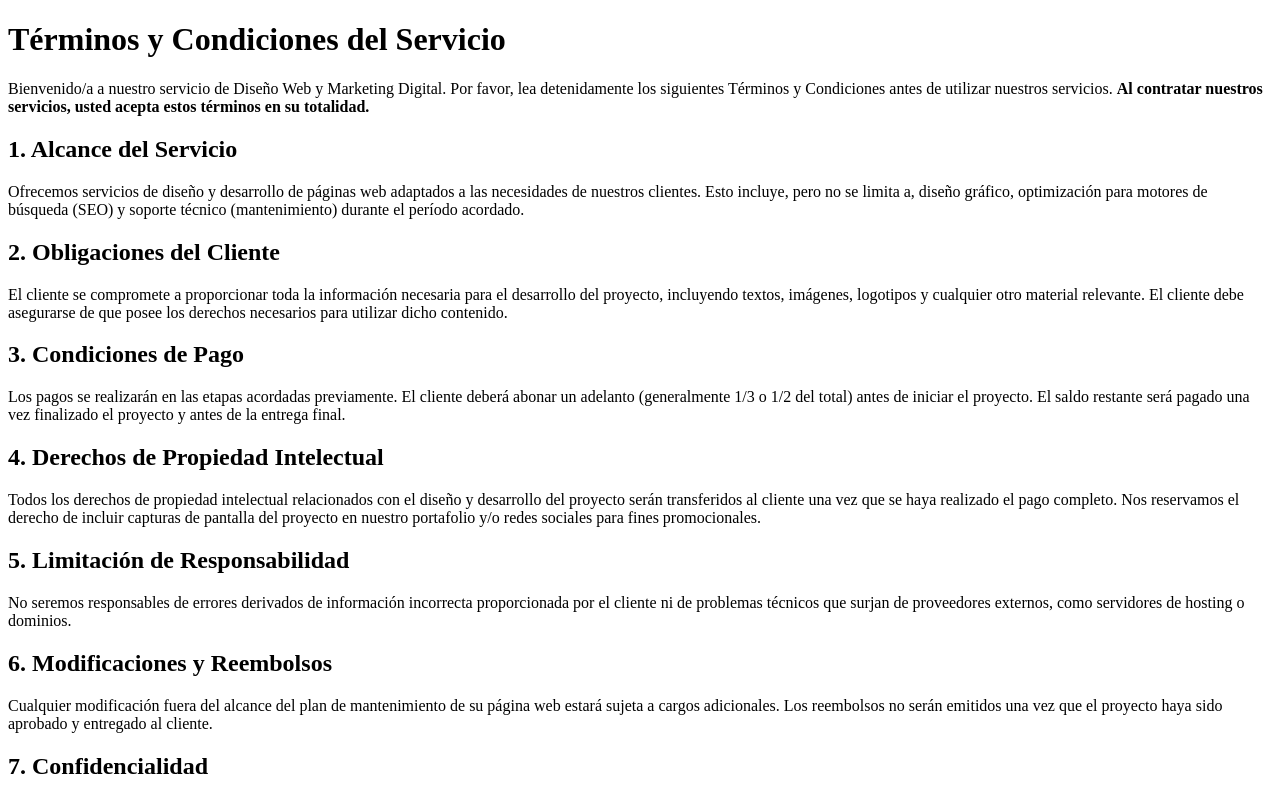
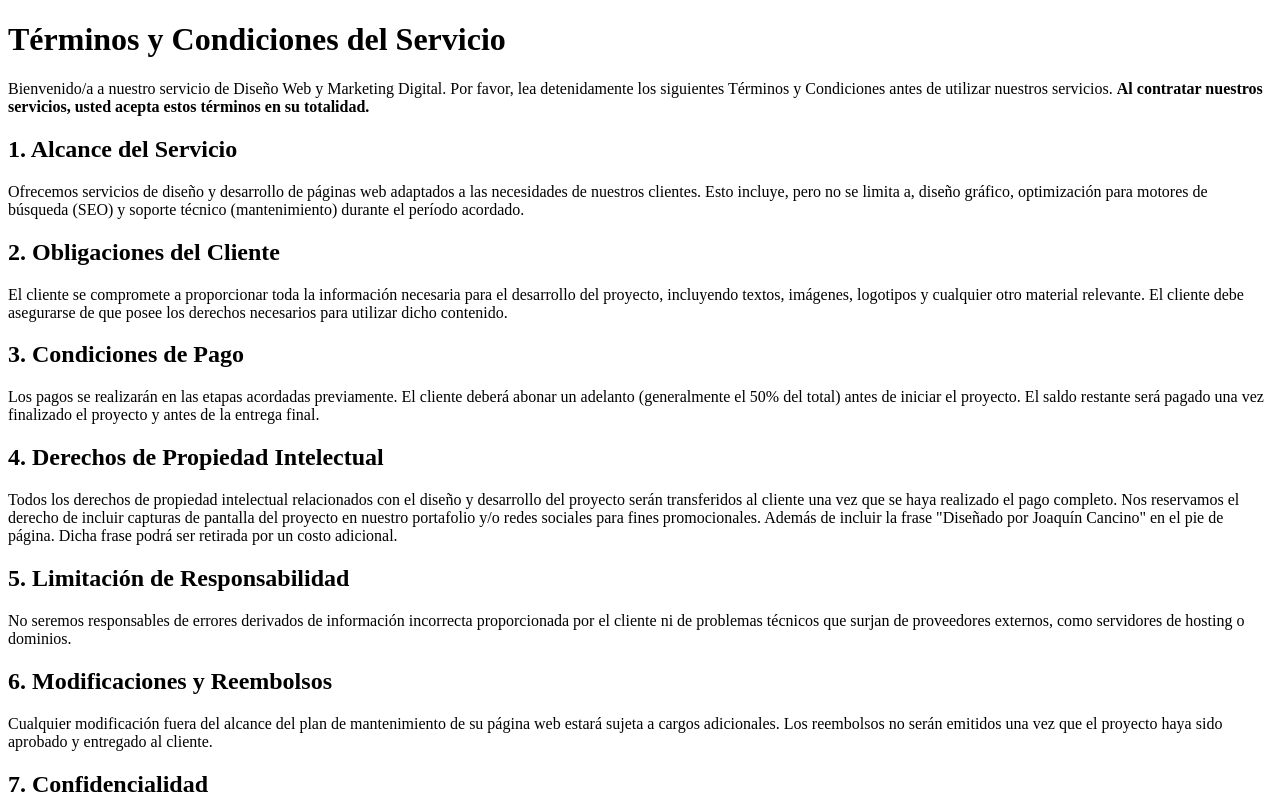
Before and after one commit to imjoaquincancino/react-portfolio, a Next.js app: page /ToS in a window 1280 px wide. Shown: the top 800 px of the page. Built offline with nearby package versions, Linux system fonts and the light colour scheme.

Commit message:
feat: update service color reference and clarify payment terms in ToS for improved accuracy

```diff
--- a/src/pages/Home/Servicios.jsx
+++ b/src/pages/Home/Servicios.jsx
@@ -75,7 +75,7 @@ export default function Servicios() {
               }
               cta={"Consultar planes"}
               url={"/planes"}
-              color={planes.find((p) => p.name === "Esencial (Mini Web)").color}
+              color={planes.find((p) => p.name === "Mini Web").color}
             />
             <ServiceCard
               title={"Desarrollo Landing Page"}
--- a/src/pages/ToS/index.jsx
+++ b/src/pages/ToS/index.jsx
@@ -60,7 +60,7 @@ export default function ToS() {
             </h2>
             <p>
               Los pagos se realizarán en las etapas acordadas previamente. El
-              cliente deberá abonar un adelanto (generalmente 1/3 o 1/2 del
+              cliente deberá abonar un adelanto (generalmente el 50% del
               total) antes de iniciar el proyecto. El saldo restante será pagado
               una vez finalizado el proyecto y antes de la entrega final.
             </p>
@@ -75,7 +75,7 @@ export default function ToS() {
               diseño y desarrollo del proyecto serán transferidos al cliente una
               vez que se haya realizado el pago completo. Nos reservamos el
               derecho de incluir capturas de pantalla del proyecto en nuestro
-              portafolio y/o redes sociales para fines promocionales.
+              portafolio y/o redes sociales para fines promocionales. Además de incluir la frase {`"Diseñado por Joaquín Cancino"`} en el pie de página. Dicha frase podrá ser retirada por un costo adicional.
             </p>
           </section>
 
```
